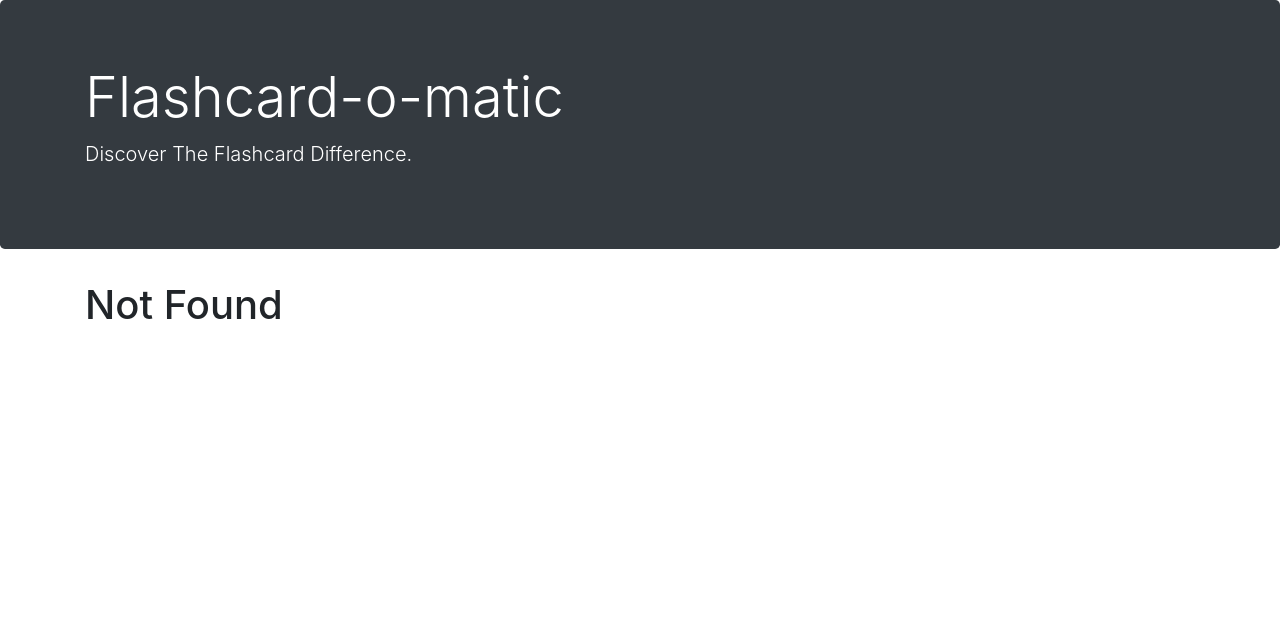
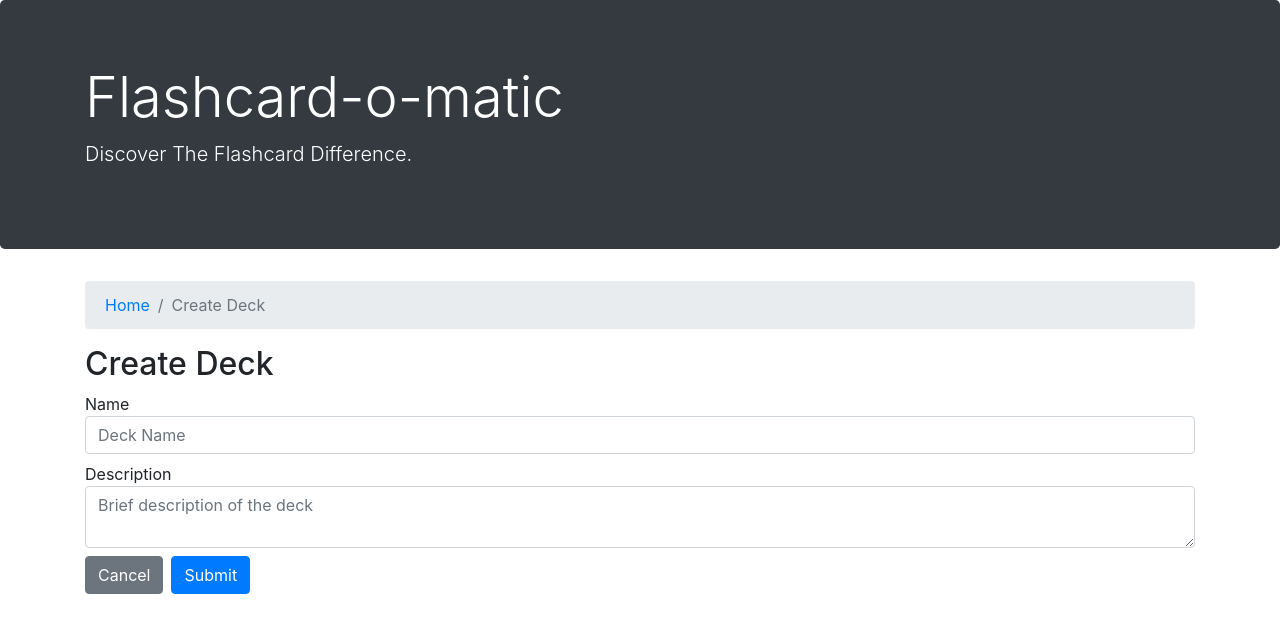
Before and after one commit to garrettseeley/flashcard-app, a React (Create React App) app: page /decks/new in a window 1280 px wide. Before the commit this address had no page. Shown: the top 632 px of the page. Built offline with nearby package versions, Linux system fonts and the light colour scheme; a web font is replaced by a local one.

Commit message:
CreateDeck component added and finished

```diff
--- a/data/db.json
+++ b/data/db.json
@@ -9,6 +9,11 @@
       "name": "React Router",
       "description": "React Router is a collection of navigational components that compose declaratively with your application.",
       "id": 2
+    },
+    {
+      "name": "Test Deck",
+      "description": "This is a test deck I just created",
+      "id": 3
     }
   ],
   "cards": [
--- a/src/Layout/Cards/Card.js
+++ b/src/Layout/Cards/Card.js
@@ -7,14 +7,19 @@ export default function Card({ cards = [] }) {
   const history = useHistory();
   const { deckId } = useParams();
 
-  if (cards.length <= 2) {
+  if (cards?.length <= 2) {
     return (
       <div>
         <h3>Not enough cards.</h3>
-              <p>You need at least 3 cards to study.  There are {cards.length} cards in this deck.</p>
-              <Link to={`/decks/${deckId}/cards/new`} className="btn btn-primary"><span className="oi oi-plus mr-2"></span>Add Cards</Link>
+        <p>
+          You need at least 3 cards to study. There are {cards.length} cards in
+          this deck.
+        </p>
+        <Link to={`/decks/${deckId}/cards/new`} className="btn btn-primary">
+          <span className="oi oi-plus mr-2"></span>Add Cards
+        </Link>
       </div>
-      )
+    );
   }
 
   //Determines which side of the card is showing
@@ -25,8 +30,9 @@ export default function Card({ cards = [] }) {
   //handles the on flip event
   function handleFlip(event) {
     event.preventDefault();
-    return setCardState(!cardState);
+    setCardState(!cardState);
   }
+
   //handle the next event
   function handleNext(event) {
     event.preventDefault();
@@ -34,7 +40,9 @@ export default function Card({ cards = [] }) {
     if (currentCard + 1 < cards.length) {
       setCurrentCard(currentCard + 1);
     } else {
-      return window.confirm("Restart cards?")
+      window.confirm(
+        "Restart cards? \n \n Click 'cancel' to return to the home page."
+      )
         ? history.go(0)
         : history.push("/");
     }
@@ -44,7 +52,9 @@ export default function Card({ cards = [] }) {
     <div className="card">
       <div className="card-body">
         <div className="card-title">
-          <h4>Card {currentCard + 1} of {cards.length}</h4>
+          <h4>
+            Card {currentCard + 1} of {cards.length}
+          </h4>
         </div>
         <div className="card-text">
           <p>{cardInfo}</p>
@@ -56,12 +66,14 @@ export default function Card({ cards = [] }) {
           >
             Flip
           </button>
+          {!cardState && (
             <button
               onClick={(event) => handleNext(event)}
               className="btn btn-primary"
             >
               Next
             </button>
+          )}
         </div>
       </div>
     </div>
--- /dev/null
+++ b/src/Layout/Decks/DeckForm.js
@@ -0,0 +1,68 @@
+import React, { useState } from "react";
+import { useHistory } from "react-router-dom";
+import { createDeck } from "../../utils/api";
+
+export default function DeckForm() {
+  const [name, setName] = useState("");
+  const [description, setDescription] = useState("");
+  const history = useHistory();
+  const newDeck = { name: name, description: description };
+
+  const handleNameChange = (event) => setName(event.target.value);
+  const handleDescriptionChange = (event) => setDescription(event.target.value);
+
+  const handleSubmit = async function (event) {
+    event.preventDefault();
+    let response = await createDeck(newDeck);
+    history.push(`/decks/${response.id}`);
+  };
+
+  return (
+    <div>
+      <form onSubmit={handleSubmit}>
+        <div>
+          <label htmlFor="name" className="form-label w-100">
+            Name
+            <input
+              type="text"
+              className="form-control"
+              id="name"
+              name="name"
+              placeholder="Deck Name"
+              onChange={handleNameChange}
+              value={name}
+            />
+          </label>
+        </div>
+        <div>
+          <label htmlFor="description" className="form-label w-100">
+            Description
+            <textarea
+              className="form-control"
+              type="text"
+              id="description"
+              name="description"
+              placeholder="Brief description of the deck"
+              onChange={handleDescriptionChange}
+              value={description}
+            />
+          </label>
+        </div>
+        <div>
+          <button
+            className="btn btn-secondary mr-2"
+            onClick={(event) => {
+              event.preventDefault();
+              history.push("/");
+            }}
+          >
+            Cancel
+          </button>
+          <button type="submit" className="btn btn-primary">
+            Submit
+          </button>
+        </div>
+      </form>
+    </div>
+  );
+}
--- a/src/Layout/Decks/handleDeleteDeck.js
+++ b/src/Layout/Decks/handleDeleteDeck.js
@@ -2,7 +2,7 @@ import { deleteDeck } from "../../utils/api";
 
 export default function handleDeleteDeck(id) {
     let result = window.confirm(
-    "Delete this deck? You will not be able to recover it"
+    "Delete this deck? \n \n You will not be able to recover it"
   );
   if (result) {
     deleteDeck(id);
--- a/src/Layout/Home/AddCard.js
+++ b/src/Layout/Home/AddCard.js
@@ -0,0 +1,5 @@
+
+
+export default function AddCard() {
+    return <p>this is a test</p>
+}
--- /dev/null
+++ b/src/Layout/Home/CreateDeck.js
@@ -0,0 +1,28 @@
+import React from "react";
+import { Link } from "react-router-dom";
+import DeckForm from "../Decks/DeckForm";
+
+export default function CreateDeck() {
+  return (
+    <div>
+      <div className="row">
+        <nav aria-label="breadcrumb" className="col">
+          <ol class="breadcrumb">
+            <li class="breadcrumb-item">
+              <Link to="/">
+                <span className="oi oi-home mr-1"></span>Home
+              </Link>
+            </li>
+            <li class="breadcrumb-item active" aria-current="page">
+              Create Deck
+            </li>
+          </ol>
+        </nav>
+      </div>
+      <div>
+        <h2>Create Deck</h2>
+      </div>
+      <DeckForm />
+    </div>
+  );
+}
--- a/src/Layout/NotFound.js
+++ b/src/Layout/NotFound.js
@@ -1,9 +1,13 @@
 import React from "react";
+import { Link } from "react-router-dom"
 
 function NotFound() {
   return (
     <div className="NotFound">
       <h1>Not Found</h1>
+      <Link to="/">
+        <span className="oi oi-home mr-1"></span>Home
+      </Link>
     </div>
   );
 }
--- a/src/Layout/index.js
+++ b/src/Layout/index.js
@@ -3,7 +3,10 @@ import { Switch, Route } from "react-router-dom";
 import Header from "./Header";
 import NotFound from "./NotFound";
 import Home from "./Home/Home";
-import Study from "./Home/Study"
+import Study from "./Home/Study";
+import CreateDeck from "./Home/CreateDeck";
+
+//import AddCard from "./Home/AddCard";
 
 function Layout() {
   return (
@@ -12,11 +15,14 @@ function Layout() {
       <div className="container">
         {/* TODO: Implement the screen starting here */}
         <Switch>
-          <Route exact path="/" >
+          <Route exact path="/">
             <Home />
           </Route>
           <Route path="/decks/:deckId/study">
             <Study />
+          </Route>
+          <Route path="/decks/new">
+            <CreateDeck />
           </Route>
           <Route>
             <NotFound />
```
Lines whose indentation alone changed are shown as unchanged.
